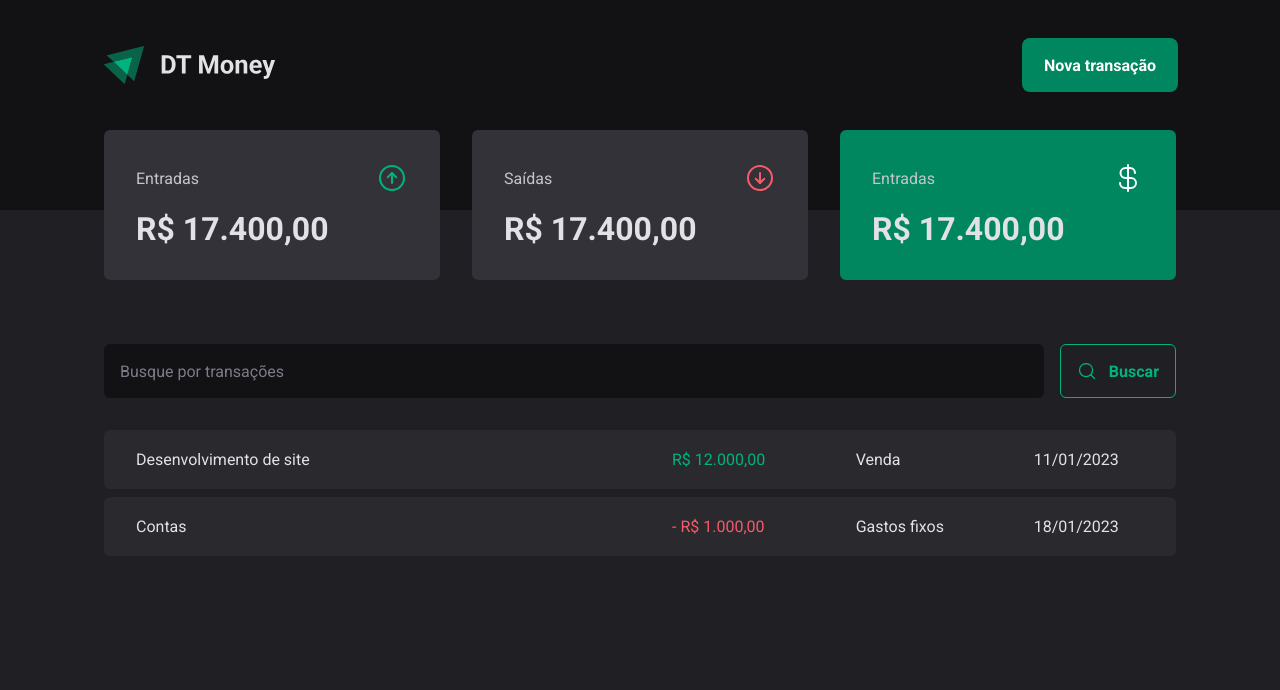
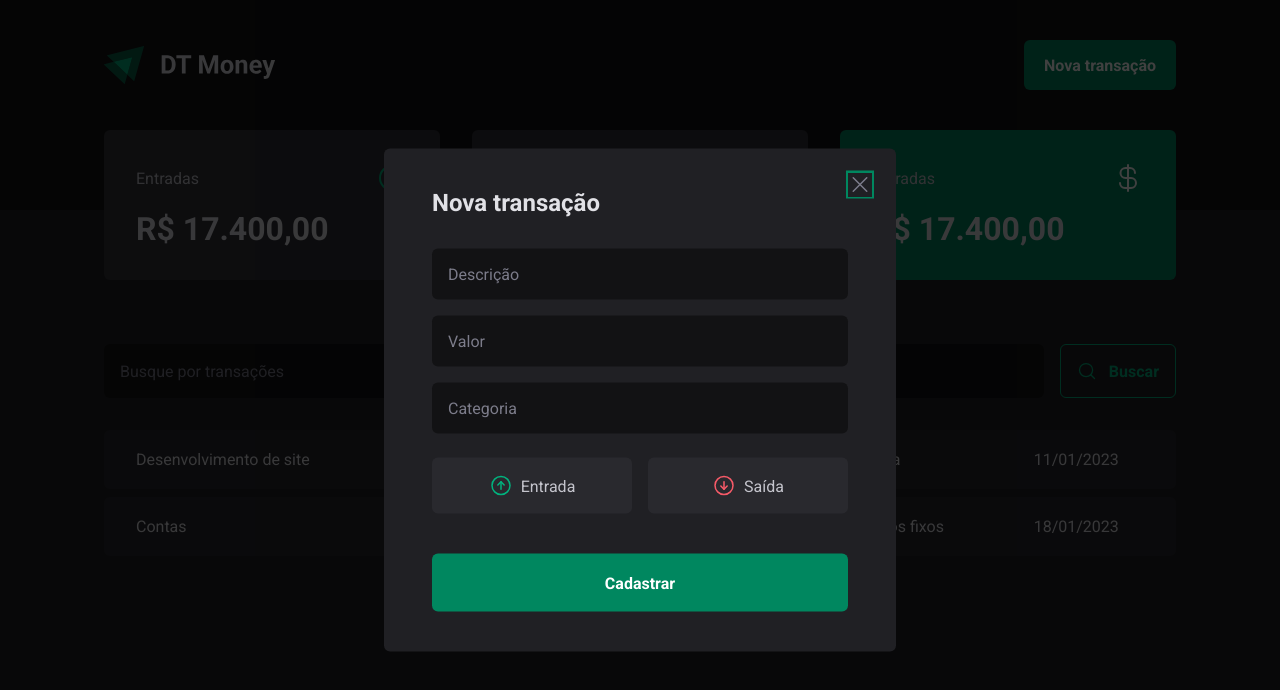
Before and after one commit to joao-hideki/DT_MONEY, a React (Vite) app: page / in a window 1280 px wide. Both pictures are taken after a click on the button "Nova transação". Shown: the top 690 px of the page. Built offline with nearby package versions, Linux system fonts and the light colour scheme.

Commit message:
Componente: NewTransactionModal

```diff
--- a/package.json
+++ b/package.json
@@ -9,6 +9,7 @@
     "preview": "vite preview"
   },
   "dependencies": {
+    "@radix-ui/react-dialog": "^1.0.2",
     "phosphor-react": "^1.4.1",
     "react": "^18.2.0",
     "react-dom": "^18.2.0",
--- a/src/components/Header/index.tsx
+++ b/src/components/Header/index.tsx
@@ -1,12 +1,19 @@
 import logoImg from '../../assets/logo.svg'
+import * as Dialog from '@radix-ui/react-dialog'
 import { HeaderContainer, HeaderContent, NewTransactionButton } from "./styles";
+import { NewTransactionModal } from '../NewTransactionModal';
 
 export function Header() {
   return(
     <HeaderContainer>
       <HeaderContent>
         <img src={logoImg} alt="" />
-        <NewTransactionButton>Nova transação</NewTransactionButton>
+        <Dialog.Root>
+          <Dialog.Trigger asChild>
+            <NewTransactionButton>Nova transação</NewTransactionButton>
+          </Dialog.Trigger>
+          <NewTransactionModal/>
+        </Dialog.Root>
       </HeaderContent>
     </HeaderContainer>
   )
--- /dev/null
+++ b/src/components/NewTransactionModal/index.tsx
@@ -0,0 +1,35 @@
+import * as Dialog from '@radix-ui/react-dialog'
+import { ArrowCircleDown, ArrowCircleUp, X } from 'phosphor-react'
+import { CloseButton, Content, Overlay, TransactionType, TransactionTypeButton } from './styles'
+
+export function NewTransactionModal() {
+  return(
+    <Dialog.Portal>
+      <Overlay/>
+      <Content>
+        <Dialog.Title>Nova transação</Dialog.Title>
+        <CloseButton>
+          <X size={24}/>
+        </CloseButton>
+        <form action="">
+          <input type="text" placeholder='Descrição' required/>
+          <input type="number" placeholder='Valor' required/>
+          <input type="text" placeholder='Categoria' required/>
+
+          <TransactionType>
+            <TransactionTypeButton variant='income'>
+              <ArrowCircleUp size={24}/>
+              Entrada
+            </TransactionTypeButton>
+            <TransactionTypeButton variant='outcome'>
+              <ArrowCircleDown size={24} />
+              Saída
+            </TransactionTypeButton>
+          </TransactionType>
+
+          <button type="submit">Cadastrar</button>
+        </form>
+      </Content>
+    </Dialog.Portal>
+  )
+}
--- /dev/null
+++ b/src/components/NewTransactionModal/styles.ts
@@ -0,0 +1,94 @@
+import * as Dialog from '@radix-ui/react-dialog'
+import styled from 'styled-components'
+
+export const Overlay = styled(Dialog.Overlay)`
+  position: fixed;
+  width: 100vw;
+  height: 100vh;
+  inset: 0;
+  background-color: rgba(0, 0, 0, 0.75);
+`
+export const Content = styled(Dialog.Content)`
+  min-width: 32rem;
+  border-radius: 6px;
+  padding: 2.5rem 3rem;
+  background-color: ${({theme}) => theme['gray-800']};
+  position: fixed;
+  top: 50%;
+  left: 50%;
+  transform: translate(-50%, -50%);
+
+  form {
+    margin-top: 2rem;
+    display: flex;
+    flex-direction: column;
+    gap: 1rem;
+
+    input {
+      border-radius: 6px;
+      border: 0;
+      background-color: ${({theme}) => theme['gray-900']};
+      color: ${({theme}) => theme['gray-300']};
+      padding: 1rem;
+
+      &::placeholder {
+        color: ${({theme}) => theme['gray-500']};
+      }
+    }
+
+    button[type="submit"] {
+      height: 58px;
+      border: 0;
+      background-color: ${({theme}) => theme['green-500']};
+      color: ${({theme}) => theme.white};
+      font-weight: bold;
+      padding: 0 1.25rem;
+      border-radius: 6px;
+      margin-top: 1.5rem;
+      cursor: pointer;
+
+      &:hover {
+        background-color: ${({theme}) => theme['green-700']};
+        transition: background-color 0.2s;
+      }
+    }
+  }
+`
+export const CloseButton = styled(Dialog.Close)`
+  position: absolute;
+  background: transparent;
+  border: 0;
+  top: 1.5rem;
+  right: 1.5rem;
+  line-height: 0;
+  cursor: pointer;
+  color: ${({theme}) => theme['gray-500']};
+`
+export const TransactionType = styled.div`
+  display: grid;
+  grid-template-columns: repeat(2, 1fr);
+  gap: 1rem;
+  margin-top: 0.5rem;
+`
+interface TransactionTypeButtonProps {
+  variant: 'income' | 'outcome'
+}
+export const TransactionTypeButton = styled.button<TransactionTypeButtonProps>`
+  background-color: ${({theme}) => theme['gray-700']};
+  padding: 1rem;
+  display: flex;
+  align-items: center;
+  justify-content: center;
+  gap: 0.5rem;
+  border-radius: 6px;
+  cursor: pointer;
+  border: 0;
+  color: ${({theme}) => theme['gray-300']};
+
+  svg {
+    color: ${props => props.variant === 'income'
+      ? props.theme['green-300']
+      : props.theme['red-300']
+    }
+  }
+`
```
Also changed, not shown: 1 other file (tests, documents, lock files or other folders).
